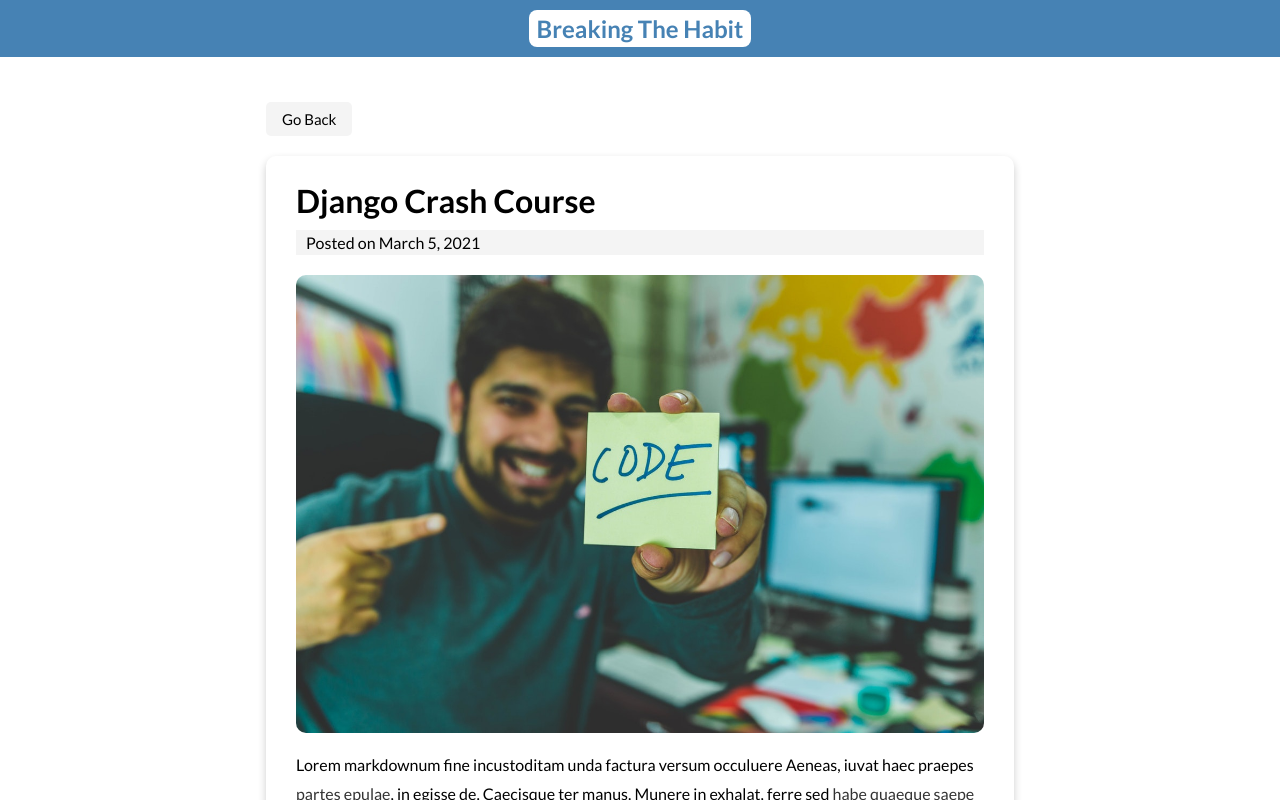
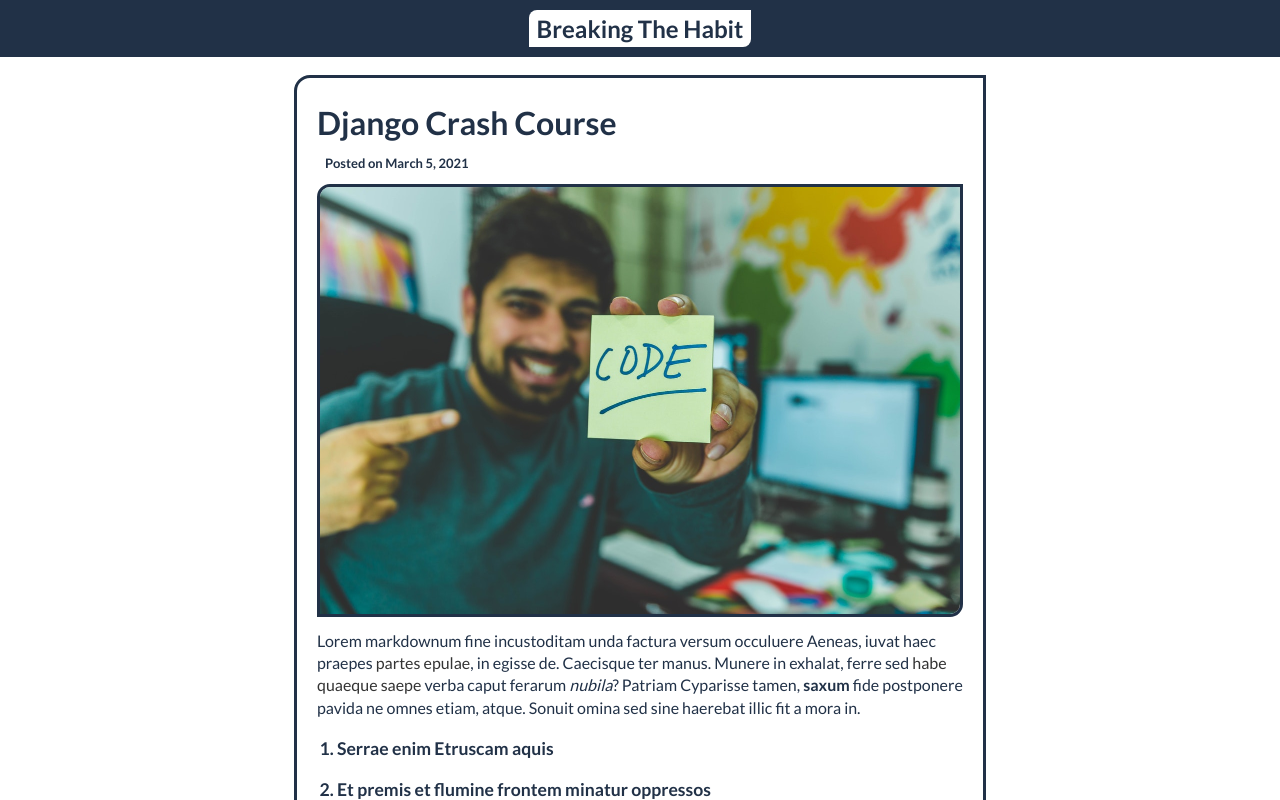
Before and after one commit to ancoreraj/blog-website, a Next.js app: page /blog/django-crash-course in a window 1280 px wide. Shown: the top 800 px of the page. Built offline with nearby package versions, Linux system fonts and the light colour scheme.

Commit message:
update: ui

```diff
--- /dev/null
+++ b/components/Footer.js
@@ -0,0 +1,9 @@
+import Link from 'next/link'
+
+export default function Footer() {
+  return (
+    <header className='footer-container'>
+
+    </header>
+  )
+}
--- a/components/Header.js
+++ b/components/Header.js
@@ -2,7 +2,7 @@
 
 export default function Header() {
   return (
-    <header>
+    <header className='header-container'>
       <div className='container flex-cont'>
         <Link href='/' passHref>
           <h2 className='head-text'>Breaking The Habit</h2>
--- a/pages/_app.js
+++ b/pages/_app.js
@@ -1,13 +1,16 @@
 import Header from '../components/Header'
+import Footer from '../components/Footer'
 import '../styles/globals.css'
 
 function MyApp({ Component, pageProps }) {
   return (
     <>
       <Header />
-      <main className='container'>
+      <main className='container main-cont-bg'>
         <Component {...pageProps} />
       </main>
+      <Footer />
+
     </>
   )
 }
--- a/pages/blog/[slug].js
+++ b/pages/blog/[slug].js
@@ -10,11 +10,8 @@
   content,
 }) {
   return (
-    <>
-      <Link href='/'>
-        <a className='btn btn-back'>Go Back</a>
-      </Link>
-      <div className='card card-page'>
+    <div className='card-2-container'>
+      <div className='card-2 card-page'>
         <h1 className='post-title'>{title}</h1>
         <div className='post-date'>Posted on {date}</div>
         <img src={cover_image} alt='' />
@@ -22,7 +19,7 @@
           <div dangerouslySetInnerHTML={{ __html: marked(content) }}></div>
         </div>
       </div>
-    </>
+    </div>
   )
 }
 
--- a/styles/globals.css
+++ b/styles/globals.css
@@ -1,5 +1,4 @@
 @import url('https://fonts.googleapis.com/css2?family=Lato:wght@400;700&display=swap');
-
 
 * {
   box-sizing: border-box;
@@ -12,10 +11,9 @@
 }
 
 p {
-  margin: 15px 0;
-  line-height: 1.8;
+  margin: 10px 0;
+  line-height: 1.4;
 }
-
 a {
   text-decoration: none;
   color: #333;
@@ -23,14 +21,14 @@
 
 img {
   width: 100%;
-  border-radius: 10px;
+  border-top-left-radius: 13px;
+  border-bottom-right-radius: 13px;
+  border: 3px solid #213147;
 }
 
 header {
-  background: steelblue;
-  color: #fff;
   padding: 5px;
-  margin-bottom: 40px;
+  margin-bottom: 10px;
 }
 
 header a {
@@ -38,16 +36,36 @@
 }
 
 .container {
-  max-width: 768px;
+  width: 100%;
   margin: auto;
   padding: 5px 10px;
 }
 
+.header-container{
+  width: 100%;
+  position: fixed;
+  top: 0;
+  background-color: #213147;
+  margin-bottom: 0;
+  z-index: 99;
+}
+.footer-container{
+  background-color: #213147;
+  padding: 23px;
+  margin-bottom: 0;
+}
+
 .head-text{
-  color: steelblue;
+  color: #213147;
   background-color: white;
-  border-radius: 8px;
   padding: 4px 8px;
+  border-top-left-radius: 8px;
+  border-bottom-right-radius: 8px;
+  cursor: pointer;
+}
+
+.head-text:hover{
+  transform: scale(1.02);
 }
 
 .flex-cont{
@@ -56,17 +74,11 @@
   justify-content: center;
 }
 
-.btn {
-  display: inline-block;
-  background: steelblue;
-  color: #fff;
-  border: none;
+.bg-master{
+  background: #213147;
   padding: 8px 16px;
-  border-radius: 5px;
-  cursor: pointer;
-  text-decoration: none;
-  font-size: 15px;
-  font-family: inherit;
+  border-top-left-radius: 8px;
+  border-bottom-right-radius: 8px;
 }
 
 .btn:focus {
@@ -74,30 +86,70 @@
 }
 
 .btn:hover {
-  transform: scale(0.98);
+  transform: scale(1.02);
 }
 
 .btn-back {
-  background: #f4f4f4;
-  color: #000;
-  margin-bottom: 20px;
+  padding: 8px 16px;
+  color: white;
+  margin-bottom: 15px;
+
 }
 
 .posts {
   display: grid;
   grid-template-columns: repeat(2, 1fr);
   gap: 30px;
-  margin-top: 30px;
+  max-width: 768px;
+  margin: 70px 0 30px 0;
+}
+
+.main-cont-bg{
+  background-color: white;
+  display: flex;
+  justify-content: center;
+  align-items: center;
 }
 
 .card {
   padding: 15px;
-  border-radius: 10px;
-  box-shadow: 0 4px 8px 0 rgba(0, 0, 0, 0.2);
+  border: 3px solid #213147;
+  border-top-left-radius: 16px;
+  border-bottom-right-radius: 16px;
+  color: #213147;
+  cursor: pointer;
+}
+.card-2-container{
+  margin-top: 70px;
+  display: flex;
+  align-items: center;
+  justify-content: center;
+  border: 3px solid #213147;
+  border-top-left-radius: 16px;
+  border-bottom-right-radius: 16px;
+  margin-bottom: 20px;
+}
+.card-2{
+  max-width: 686px;
+  padding: 15px 20px;
+  border-top-left-radius: 16px;
+  border-bottom-right-radius: 16px;
+  color: #213147;
 }
 
-.card-page {
-  padding: 15px 30px;
+.card:hover{
+  transform: scale(1.02);
+
+}
+.card-title{
+  margin-top: 10px;
+  width: 100%;
+  font-weight: 800;
+}
+.card-desc{
+  font-weight: 500;
+  font-size: 15px;
+  padding: 0 4px;
 }
 
 .post-title {
@@ -105,9 +157,10 @@
 }
 
 .post-date {
-  background: #f4f4f4;
-  margin-bottom: 20px;
-  padding: 3px 10px;
+  margin-bottom: 10px;
+  padding: 3px 8px;
+  font-size: 13px;
+  font-weight: 600;
 }
 
 .post-body ul,
@@ -115,7 +168,7 @@
   font-size: 110%;
   line-height: 2.3;
   font-weight: bold;
-  margin: 10px 0;
+  margin: 10px 20px;
 }
 
 .post-body pre {
```
Also changed, not shown: components/Post.js (+7 -11 lines).
